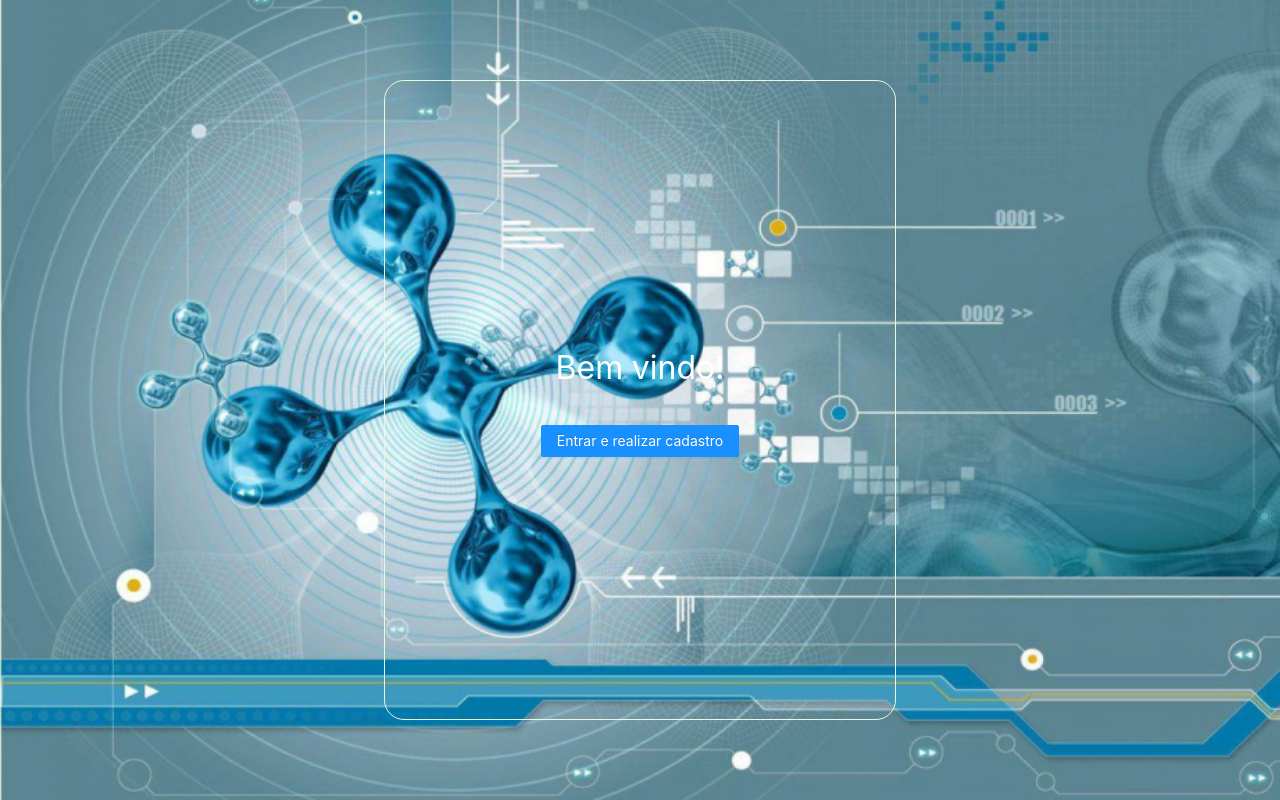
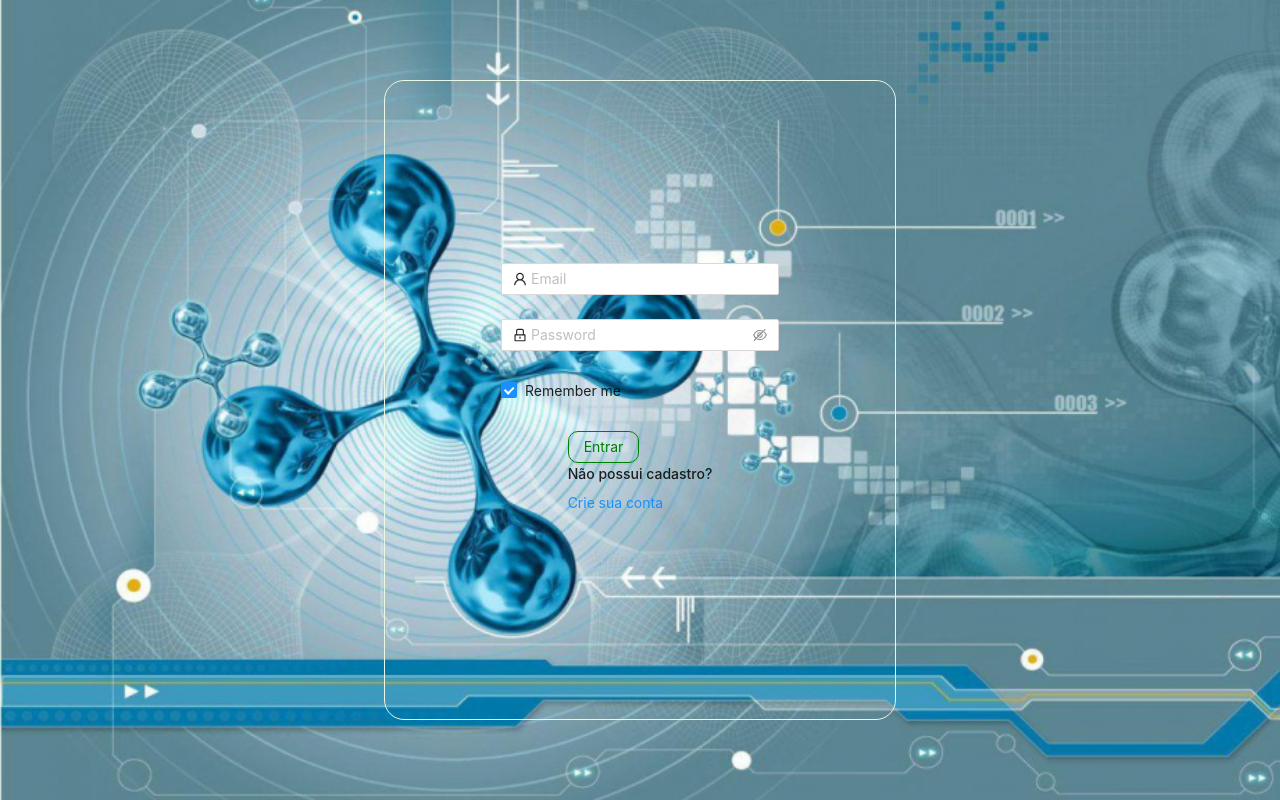
Before and after one commit to wtbno/CapsFront, a React (Create React App) app: page / in a window 1280 px wide. Built offline with nearby package versions, Linux system fonts and the light colour scheme.

Commit message:
feat.: tela de login

```diff
--- a/src/App.js
+++ b/src/App.js
@@ -1,12 +1,12 @@
 
 import './App.css';
+
+import Login from './Pages/Home';
 
 function App() {
   return (
     <div className="App">
-      <header className="App-header">
 
-      </header>
     </div>
   );
 }
--- a/src/Pages/CreateUser/index.jsx
+++ b/src/Pages/CreateUser/index.jsx
@@ -1,5 +1,5 @@
 import React, { useState, useEffect } from "react";
-import { Button, Input, Checkbox, Form } from "antd";
+import { Button, Input, Form } from "antd";
 import { useNavigate } from "react-router-dom";
 import "./style.css";
 import { LockOutlined, UserOutlined, MailOutlined } from "@ant-design/icons";
@@ -23,28 +23,7 @@ const tailFormItemLayout = {
   },
 };
 
-function checkInputs(inputs) {
-  var filled = true;
 
-  inputs.forEach(function (input) {
-    if (input.value === "") {
-      filled = false;
-    }
-  });
-
-  return filled;
-}
-var inputs = document.querySelectorAll("input");
-var button = document.querySelector("button");
-inputs.forEach(function (input) {
-  input.addEventListener("keyup", function () {
-    if (checkInputs(inputs)) {
-      button.disabled = false;
-    } else {
-      button.disabled = true;
-    }
-  });
-});
 
 export default function CreateUser() {
   const [name, setName] = useState();
@@ -66,14 +45,7 @@ export default function CreateUser() {
     }, 800);
   }, []);
 
-  function showPass() {
-    const tipo = document.getElementById("senha");
-    if (tipo.type === "password") {
-      tipo.type = "text";
-    } else {
-      tipo.type = "password";
-    }
-  }
+
   const navigation = useNavigate();
   return (
     <>
@@ -195,10 +167,10 @@ export default function CreateUser() {
               <div className="btnBox">
                 <Form.Item {...tailFormItemLayout}>
                   <Button
-                    onClick={() => {
-                      navigation("/products");
+                     onClick={() => {
+                      navigation("/");
                     }}
-                    disabled="disabled"
+
                     style={submitBtn}
                     type="primary"
                     htmlType="submit"
--- a/src/Pages/Home/index.jsx
+++ b/src/Pages/Home/index.jsx
@@ -1,12 +1,26 @@
-import React, { useState, useEffect } from "react";
+import React, { useState, useEffect, useContext } from "react";
 
-import { Button, Spin } from "antd";
+import { Button, Form, Checkbox, Input } from "antd";
+import { LockOutlined, UserOutlined } from "@ant-design/icons";
 import "./style.css";
 import { useNavigate } from "react-router-dom";
 
+
+const submitBtn = {
+  color: "green",
+  border: "1px green solid",
+  borderRadius: "10px",
+};
+
 export default function Home() {
+  // const {authenticated, login} = useContext(AuthContext)
   const navigation = useNavigate();
-
+  const [email, setEmail] = useState();
+  const [password, setPassword] = useState()
+  const onFinish = (values) => {
+    console.log("Dados recebidos: ", {email, password}, values);
+    // login(email, password)
+  };
 
   const [isLoading, setIsLoading] = useState(true);
   useEffect(() => {
@@ -37,20 +51,66 @@ export default function Home() {
           className="root"
         >
           <div className="LoginMenu">
-            <p style={{ color: "#fff" }}>Bem vindo!</p>
+            <Form
+              name="normal_login"
+              className="login-form"
+              initialValues={{
+                remember: true,
+              }}
+              onFinish={onFinish}
+            >
+              <Form.Item
+                name="username"
+                rules={[
+                  {
+                    required: true,
+                    message: "Insira seu email",
+                  },
+                ]}
+              >
+                <Input
+                  placeholder="Email"
+                  prefix={<UserOutlined className="site-form-item-icon" />}
+                />
+              </Form.Item>
+              <Form.Item
+                name="password"
+                rules={[
+                  {
+                    required: true,
+                    message: "Insira sua senha",
+                  },
+                ]}
+              >
+                <Input.Password
+                  prefix={<LockOutlined className="site-form-item-icon" />}
+                  type="password"
+                  placeholder="Password"
+                />
+              </Form.Item>
+              <Form.Item>
+                <Form.Item name="remember" valuePropName="checked" noStyle>
+                  <Checkbox>Remember me</Checkbox>
+                </Form.Item>
+              </Form.Item>
+
+              <Form.Item className="loginBox">
                 <Button
-              className="btnLgn"
+                  style={submitBtn}
+                  ghost
                   type="primary"
-              onClick={() => {
-                navigation("/create");
-              }}
+                  htmlType="submit"
+                  className="login-form-button"
                 >
-              Entrar e realizar cadastro
+                  Entrar
                 </Button>
+                <h4>Não possui cadastro?</h4>
+                <a href="/create">Crie sua conta</a>
+              </Form.Item>
+            </Form>
           </div>
         </div>
       )}
-
     </>
   );
 }
--- a/src/Pages/Home/style.css
+++ b/src/Pages/Home/style.css
@@ -31,3 +31,11 @@ p {
   border-radius: 10px;
   max-width: 60%;
 }
+
+.loginBox {
+
+  width: 100%;
+  display: flex;
+  justify-content: center;
+  align-items: center;
+}
--- a/src/Routes/index.jsx
+++ b/src/Routes/index.jsx
@@ -1,10 +1,10 @@
 import React from "react";
 import { Route, Routes, BrowserRouter } from "react-router-dom";
 import CreateUser from "../Pages/CreateUser";
-import Home from "../Pages/Home";
 import Products from "../Pages/Products";
 import RegisterUser from "../Pages/ClientReg";
 import TableControl from "../Pages/Chart";
+import Home from "../Pages/Home";
 
 
 export default function MainRoutes() {
```
Lines whose indentation alone changed are shown as unchanged.
